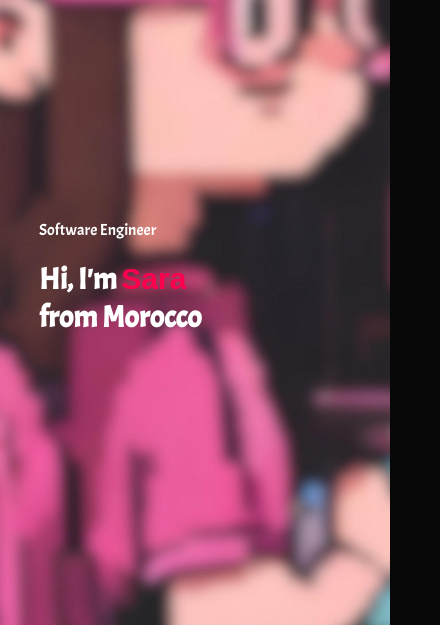
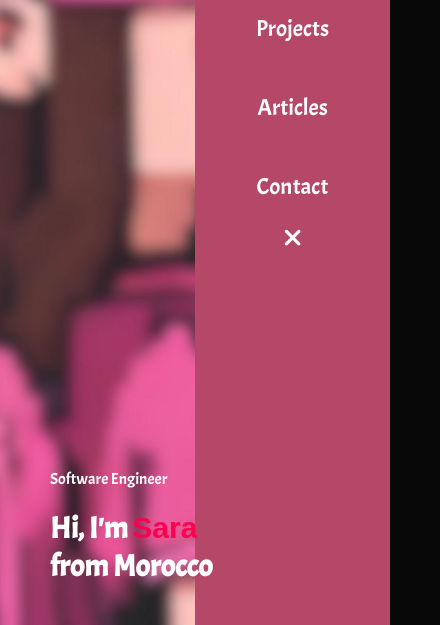
Before and after one commit to Saraiin/Sara, a plain HTML site: page index.html in a window 390 px wide. Both pictures are taken after a click on the icon 340 px from the left and 68 px from the top of the page. Shown: the part 219-844 px from the top of the page, 440 px wide, since content can reach past the window. Drawn offline with Linux system fonts and the light colour scheme; a web font is replaced by a local one.

Commit message:
update style

```diff
--- a/style.css
+++ b/style.css
@@ -446,9 +446,20 @@ nav .fas {
         background-image: url(images/bg3.jpg);
     }
 
+
+    #header {
+        position: relative;
+    }
+
     .header-text {
-        margin-top: 100%;
-        font-size: 16px;
+        position: absolute;
+        bottom: 0;
+        left: 50%;
+        transform: translateX(-50%);
+        text-align: left;
+        width: 100%;
+        margin-left: 50px;
+        margin-bottom: 40px;
     }
 
         .header-text h1 {
@@ -469,23 +480,21 @@ nav .fas {
             background: #b54768;
             position: fixed;
             top: 0;
-        width: 200px;
-        /* Increased the width to accommodate the menu items */
-        right: 0;
+            width: 50%;
             height: 100vh;
             padding-top: 50px;
-        transform: translateX(200px);
-        /* Off-canvas menu, initially hidden */
+            display: flex;
+            flex-direction: column;
+            align-items: center;
+            transform: translateY(-100%);
             transition: transform 0.3s ease-in-out;
         }
 
         nav ul.show {
-        transform: translateX(0);
-        /* Show the menu when 'show' class is applied */
+            transform: translateY(0);
         }
 
         nav ul li {
-        display: block;
             margin: 25px;
         }
     }
```
Lines whose indentation alone changed are shown as unchanged.
